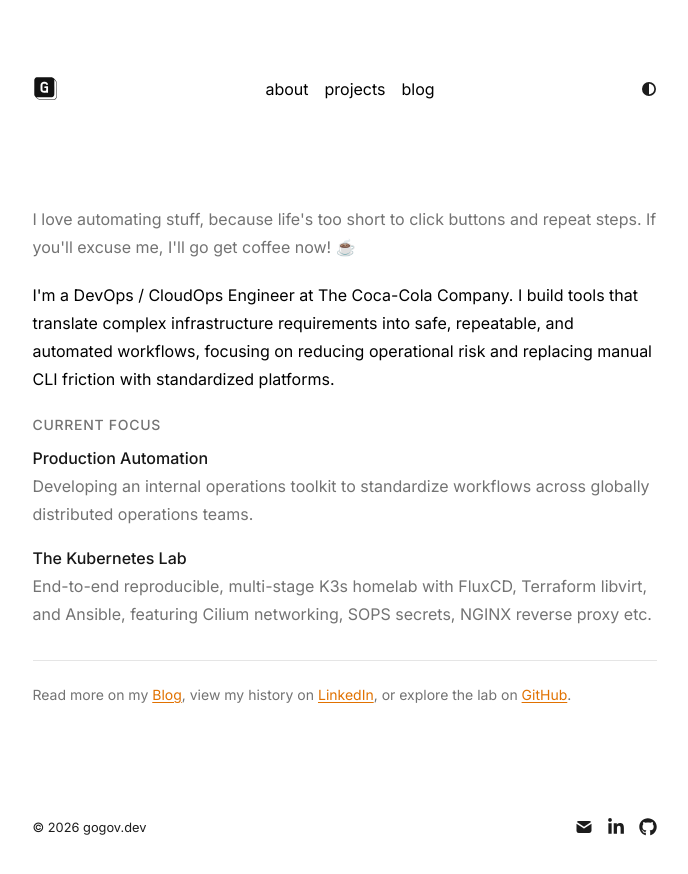
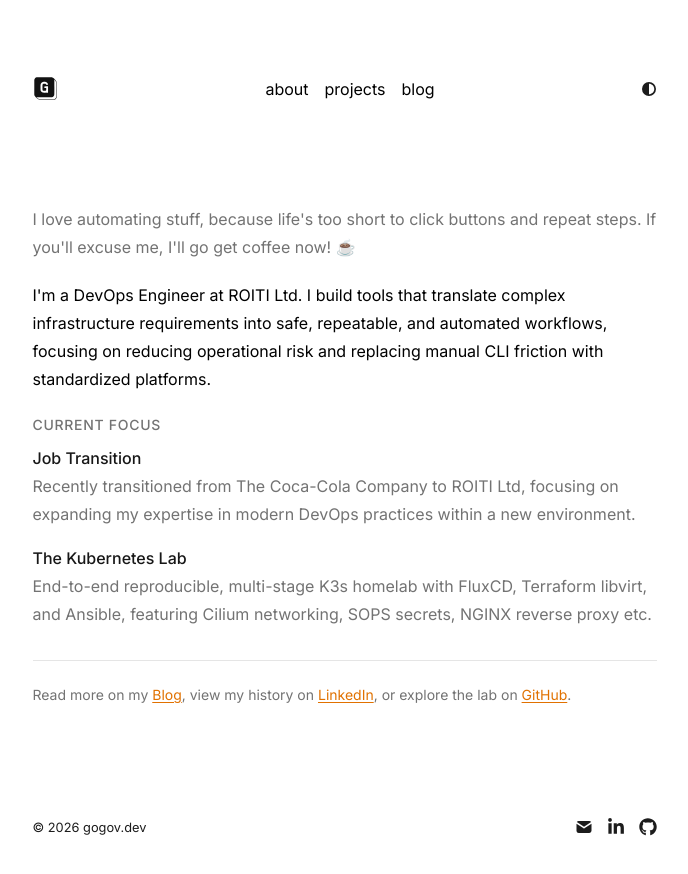
Before and after one commit to kristiangogov/gogov-dev, a Next.js app: page /about in a window 1280 px wide. Shown: the top 874 px of the page, without its empty margins (288-976 px from the left). Built offline with nearby package versions, Linux system fonts and the light colour scheme.

Commit message:
update job

```diff
--- a/app/about/page.tsx
+++ b/app/about/page.tsx
@@ -9,7 +9,6 @@
 export default async function About() {
   return (
     <article className="prose prose-neutral dark:prose-invert max-w-none">
-      {/* Sub-header: No italics, just clean metadata style */}
       <p className="text-neutral-500 dark:text-neutral-400 mb-8">
         I love automating stuff, because life's too short to click buttons and
         repeat steps. If you'll excuse me, I'll go get coffee now! ☕
@@ -17,10 +16,10 @@
 
       <section className="space-y-8">
         <p>
-          I'm a DevOps / CloudOps Engineer at The Coca-Cola Company. I build
-          tools that translate complex infrastructure requirements into safe,
-          repeatable, and automated workflows, focusing on reducing operational
-          risk and replacing manual CLI friction with standardized platforms.
+          I'm a DevOps Engineer at ROITI Ltd. I build tools that translate
+          complex infrastructure requirements into safe, repeatable, and
+          automated workflows, focusing on reducing operational risk and
+          replacing manual CLI friction with standardized platforms.
         </p>
 
         <div className="space-y-6">
@@ -31,11 +30,11 @@
           <div className="space-y-4">
             <div className="flex flex-col">
               <span className="text-neutral-900 dark:text-neutral-100 font-medium">
-                Production Automation
+                Job Transition
               </span>
               <span className="text-neutral-500">
-                Developing an internal operations toolkit to standardize
-                workflows across globally distributed operations teams.
+                Recently transitioned from The Coca-Cola Company to ROITI Ltd, focusing on
+                expanding my expertise in modern DevOps practices within a new environment.
               </span>
             </div>
             <div className="flex flex-col">
--- a/app/page.tsx
+++ b/app/page.tsx
@@ -12,7 +12,7 @@
           </h1>
           {/* SUBHEADER */}
           <div className="mt-2 flex flex-col gap-1 text-sm text-neutral-500 dark:text-neutral-400">
-            <p>DevOps / CloudOps Engineer at The Coca-Cola Company.</p>
+            <p>DevOps Engineer at ROITI Ltd</p>
             <p>
               Building tools for{" "}
               <span className="text-neutral-700 dark:text-neutral-300">
```
